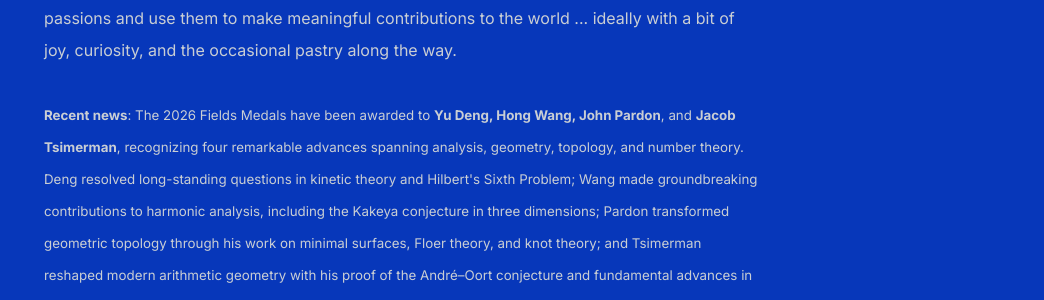
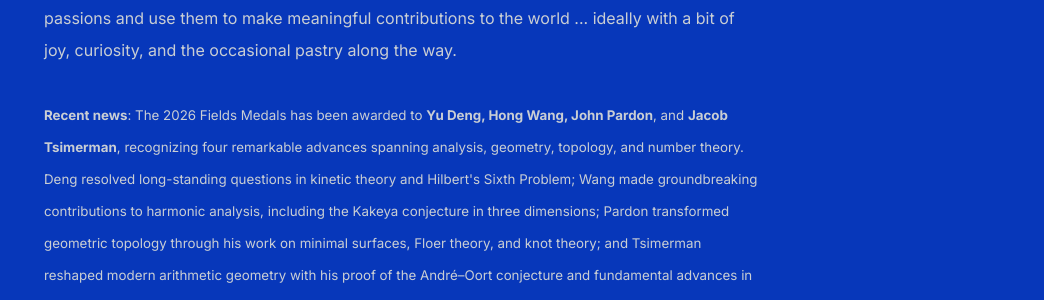
Before and after one commit to shihankanungo/shihankanungo.github.io, a Jekyll site: the page built from index.md, in a window 1280 px wide and 900 px high, scrolled down 503 px. Shown: the part 153-453 px from the top of the window, without its empty margins (236-1280 px from the left). Built offline with Jekyll 4.4.1, drawn with Linux system fonts in a browser that asks for light colours.

Commit message:
Update _config.yml

```diff
--- a/_config.yml
+++ b/_config.yml
@@ -6,7 +6,7 @@
   Hello there! I’m Shihan&mdash;thanks for stopping by. I live in Palo Alto, CA. I am deeply fascinated by mathematics, physics, language, and music. I play the violin, compose with my MPK Mini Plus, and have a music taste that defies genre (and occasionally logic). When I’m not actively immersed in one of these pursuits, there’s a good chance I’m sitting very still, appearing contemplative&mdash;while secretly daydreaming about my next snack. I aspire to nurture my passions and use them to make meaningful contributions to the world ... ideally with a bit of joy, curiosity, and the occasional pastry along the way.
           <br /><br />
 
-          <small><b>Recent news</b>: The 2026 Fields Medals have been awarded to <b>Yu Deng, Hong Wang, John Pardon</b>, and <b>Jacob Tsimerman</b>, recognizing four remarkable advances spanning analysis, geometry, topology, and number theory. Deng resolved long-standing questions in kinetic theory and Hilbert's Sixth Problem; Wang made groundbreaking contributions to harmonic analysis, including the Kakeya conjecture in three dimensions; Pardon transformed geometric topology through his work on minimal surfaces, Floer theory, and knot theory; and Tsimerman reshaped modern arithmetic geometry with his proof of the André–Oort conjecture and fundamental advances in Shimura varieties.</small>
+          <small><b>Recent news</b>: The 2026 Fields Medals has been awarded to <b>Yu Deng, Hong Wang, John Pardon</b>, and <b>Jacob Tsimerman</b>, recognizing four remarkable advances spanning analysis, geometry, topology, and number theory. Deng resolved long-standing questions in kinetic theory and Hilbert's Sixth Problem; Wang made groundbreaking contributions to harmonic analysis, including the Kakeya conjecture in three dimensions; Pardon transformed geometric topology through his work on minimal surfaces, Floer theory, and knot theory; and Tsimerman reshaped modern arithmetic geometry with his proof of the André–Oort conjecture and fundamental advances in Shimura varieties.</small>
           <p align="center"><img src="/images/fm-26.png" width="700" /></p>
           <br />
           <small><b>Currently reading</b>: <i>A Portrait of the Artist as a Young Man</i> by James Joyce and <i>The Early History of Rome</i> by Titus Livy.</small>
```
